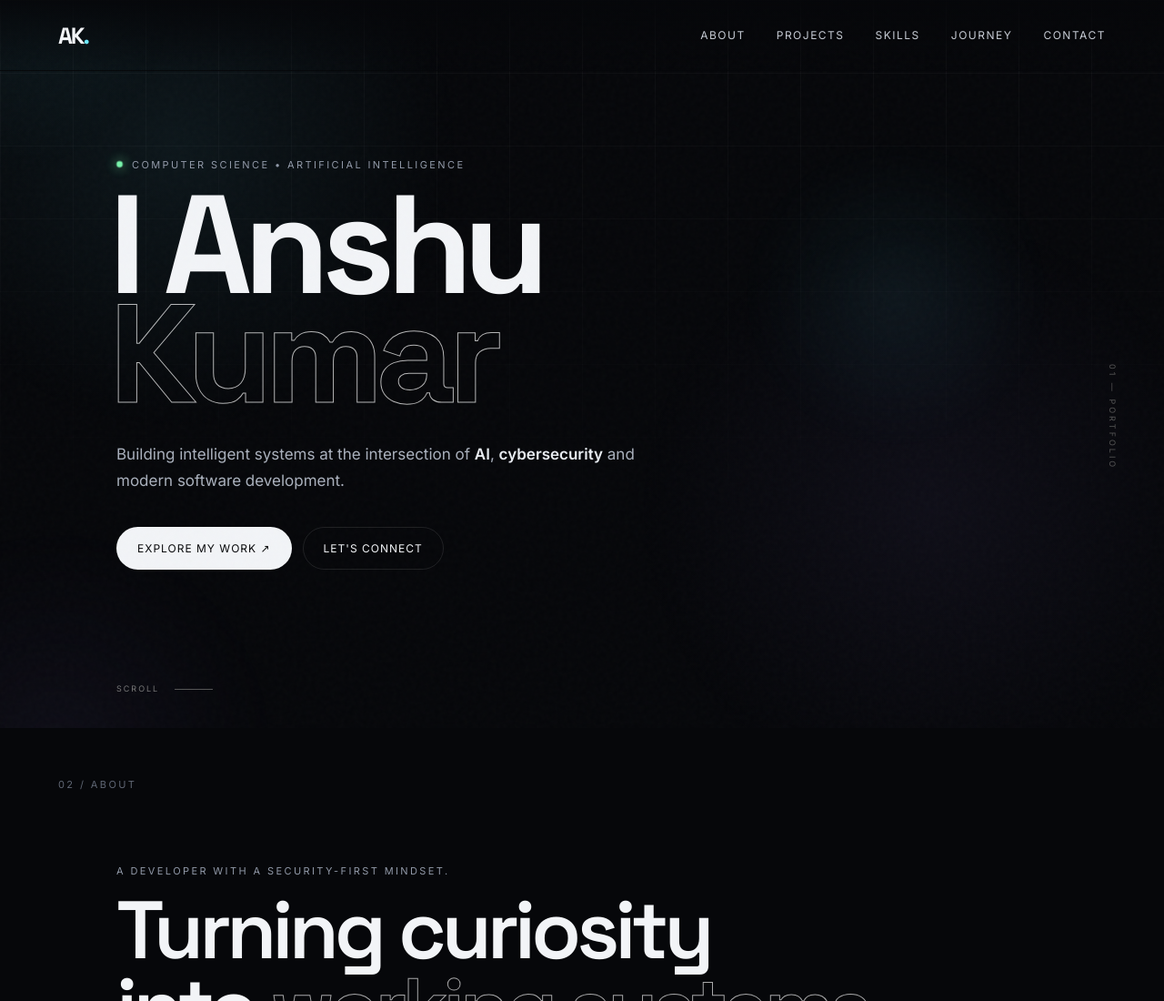
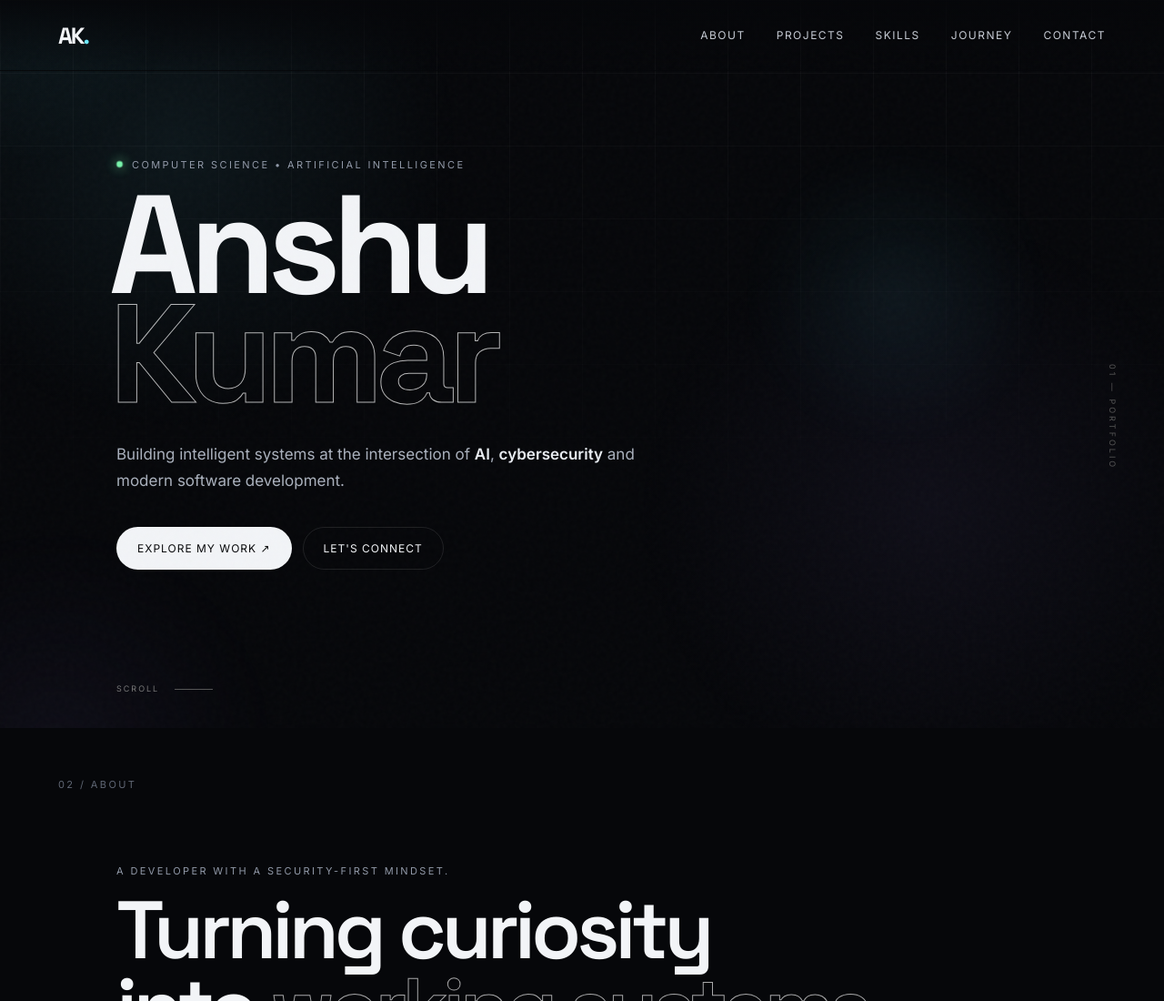
Before and after one commit to itskr-Anshu/Anshu_Portfolio, a plain HTML site: page index.html in a window 1280 px wide. Shown: the top 1100 px of the page at 91% size. Drawn offline with Linux system fonts and the light colour scheme.

Commit message:
Correct name spelling from 'I Anshu' to 'Anshu'

```diff
--- a/index.html
+++ b/index.html
@@ -34,7 +34,7 @@
       <div class="grid-bg"></div>
       <div class="hero-content reveal">
         <p class="eyebrow"><span class="pulse"></span> COMPUTER SCIENCE • ARTIFICIAL INTELLIGENCE</p>
-        <h1>I Anshu<br><span>Kumar</span></h1>
+        <h1>Anshu<br><span>Kumar</span></h1>
         <p class="hero-copy">Building intelligent systems at the intersection of <b>AI</b>, <b>cybersecurity</b> and modern software development.</p>
         <div class="hero-actions">
           <a class="btn primary" href="#projects">Explore my work <span>↗</span></a>
```
